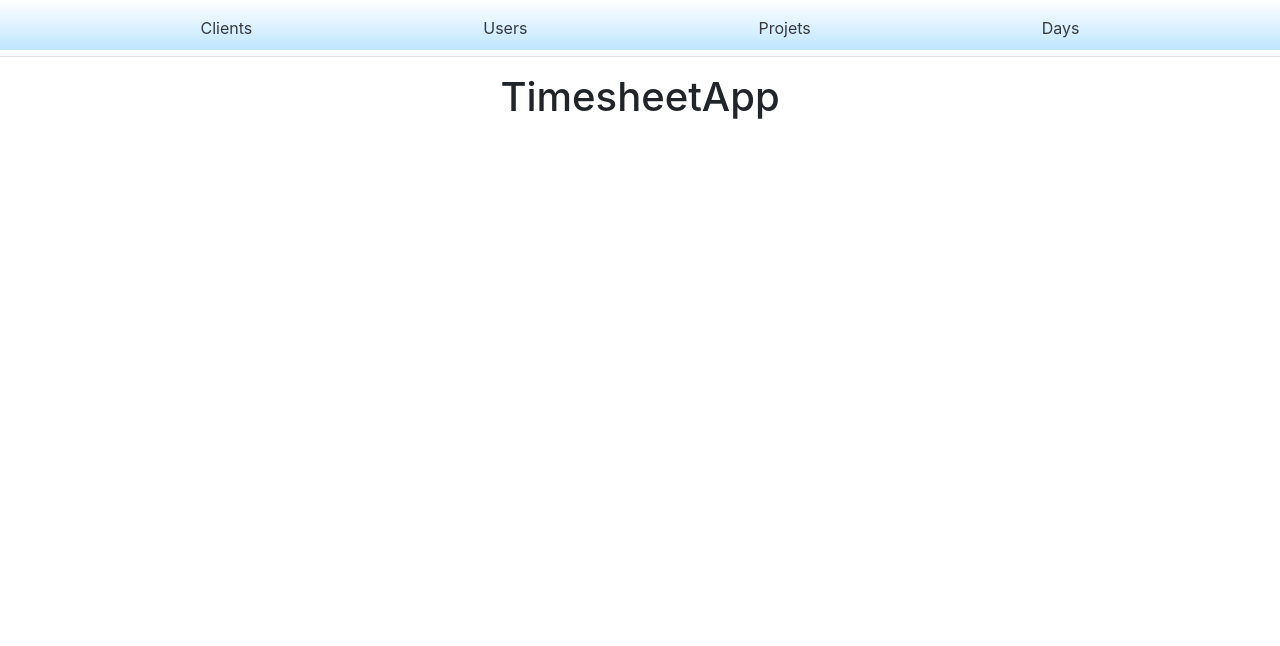
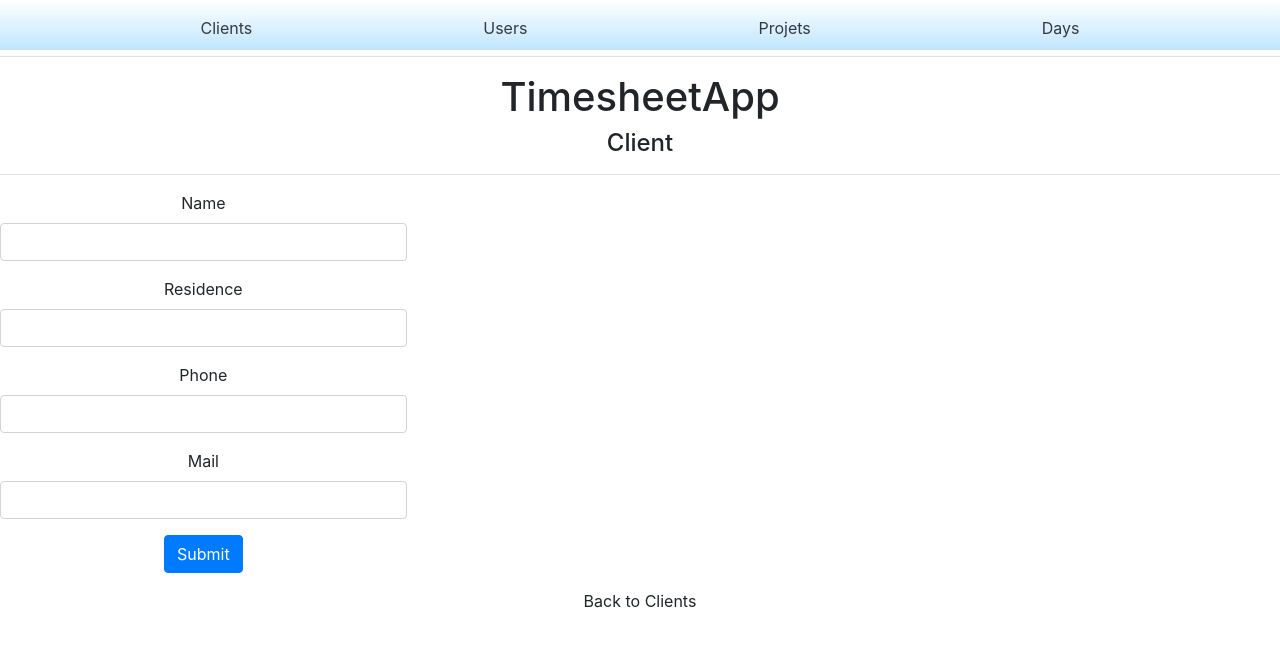
Before and after one commit to robin67200/Timesheet, an Angular app in the folder Timesheet-SPA/: page /clients/create in a window 1280 px wide. Before the commit this address led to /. Shown: the top 646 px of the page. Built offline with nearby package versions, Linux system fonts and the light colour scheme.

Commit message:
Initial Commit

```diff
--- /dev/null
+++ b/Timesheet-SPA/src/app/create-client/create-client.component.html
@@ -0,0 +1,31 @@
+<h4>Client</h4>
+<hr />
+<div class="row">
+    <div class="col-md-4">
+        <form [formGroup]="createClient" (submit)="PostClient()">
+            <div class="form-group">
+                <label class="control-label">Name</label>
+                <input formControlName="name" class="form-control" type="text" />
+            </div>
+            <div class="form-group">
+                <label class="control-label">Residence</label>
+                <input formControlName="residence" class="form-control" type="text"/>
+            </div>
+            <div class="form-group">
+                <label class="control-label">Phone</label>
+                <input formControlName="phone" class="form-control" type="text" />
+            </div>
+            <div class="form-group">
+                <label class="control-label">Mail</label>
+                <input formControlName="mail" class="form-control" type="text" />
+            </div>
+            <div class="form-group">
+                <input type="submit" class="btn btn-primary" />
+            </div>
+        </form>
+    </div>
+</div>
+
+<div>
+    <a RouterLink="clients">Back to Clients</a>
+</div>
--- /dev/null
+++ b/Timesheet-SPA/src/app/create-client/create-client.component.ts
@@ -0,0 +1,33 @@
+import { HttpClient } from '@angular/common/http';
+import { Component, OnInit } from '@angular/core';
+import { FormBuilder, FormGroup, Validators } from '@angular/forms';
+
+
+@Component({
+  selector: 'app-create-client',
+  templateUrl: './create-client.component.html',
+  styleUrls: ['./create-client.component.css']
+})
+export class CreateClientComponent implements OnInit {
+
+  createClient: FormGroup;
+
+  constructor(private http: HttpClient, fb: FormBuilder) {
+    this.createClient = fb.group(
+      {
+        name: ['', Validators.required],
+        residence: ['', Validators.required],
+        phone: ['', Validators.required],
+        mail: ['', Validators.required]
+      }
+    );
+  }
+
+  ngOnInit() {
+  }
+
+  PostClient() {
+    this.http.post('http://localhost:5000/api/clients', this.createClient.value).subscribe();
+  }
+
+}
```
Also changed, not shown: Timesheet-SPA/src/app/app.module.ts (+8 -3 lines), Timesheet-SPA/src/app/create-client/create-client.component.css (added), 1 other file (tests, documents, lock files or other folders).
